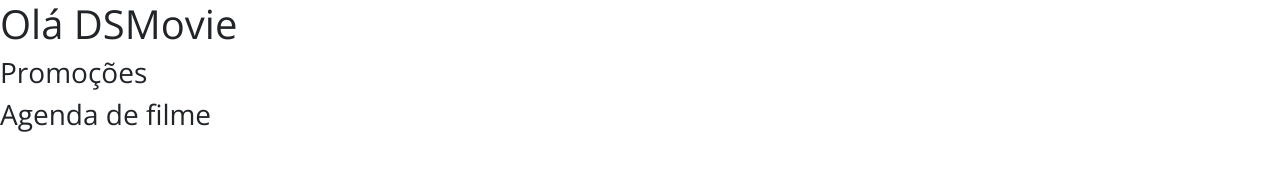
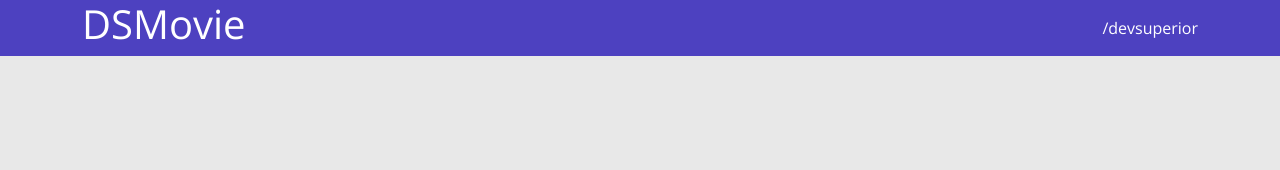
Before and after one commit to MariaEmanuella/Dsmovie, a plain HTML site: page index.html in a window 1280 px wide. Drawn offline with nearby package versions, Linux system fonts and the light colour scheme.

Commit message:
Barra superio PARTE 1

```diff
--- a/css/styles.css
+++ b/css/styles.css
@@ -1,5 +1,26 @@
 @import url('https://fonts.googleapis.com/css2?family=Open+Sans:wght@300;400;700&display=swap');
 
 * {
+    box-sizing: border-box;
     font-family: 'Open Sans', sans-serif;
 }
+
+html, body {
+    background-color: #E8E8E8;
+}
+
+header {
+    background-color: #4D41C0;
+    color: #fff;
+}
+
+nav {
+    display: flex;
+    align-items: center;
+    justify-content: space-between;
+}
+
+a, a:hover {
+    text-decoration: none;
+    color: unset;
+}
--- a/index.html
+++ b/index.html
@@ -8,12 +8,16 @@
 
     <link href="https://cdn.jsdelivr.net/npm/bootstrap@5.1.3/dist/css/bootstrap.min.css" rel="stylesheet" integrity="sha384-1BmE4kWBq78iYhFldvKuhfTAU6auU8tT94WrHftjDbrCEXSU1oBoqyl2QvZ6jIW3" crossorigin="anonymous">
 
-<link rel="stylesheet" href="css/styles.css">
+    <link rel="stylesheet" href="css/styles.css">
 
 </head>
 <body>
-    <h1>Olá DSMovie</h1>
-    <h3>Promoções</h3>
-    <h3>Agenda de filme</h3>
+    <header>
+        <nav class="container">
+            <h1>DSMovie</h1>
+            <a href="https://github.com/devsuperior">/devsuperior</a>
+        </nav>
+    </header>
+
 </body>
 </html>
```
